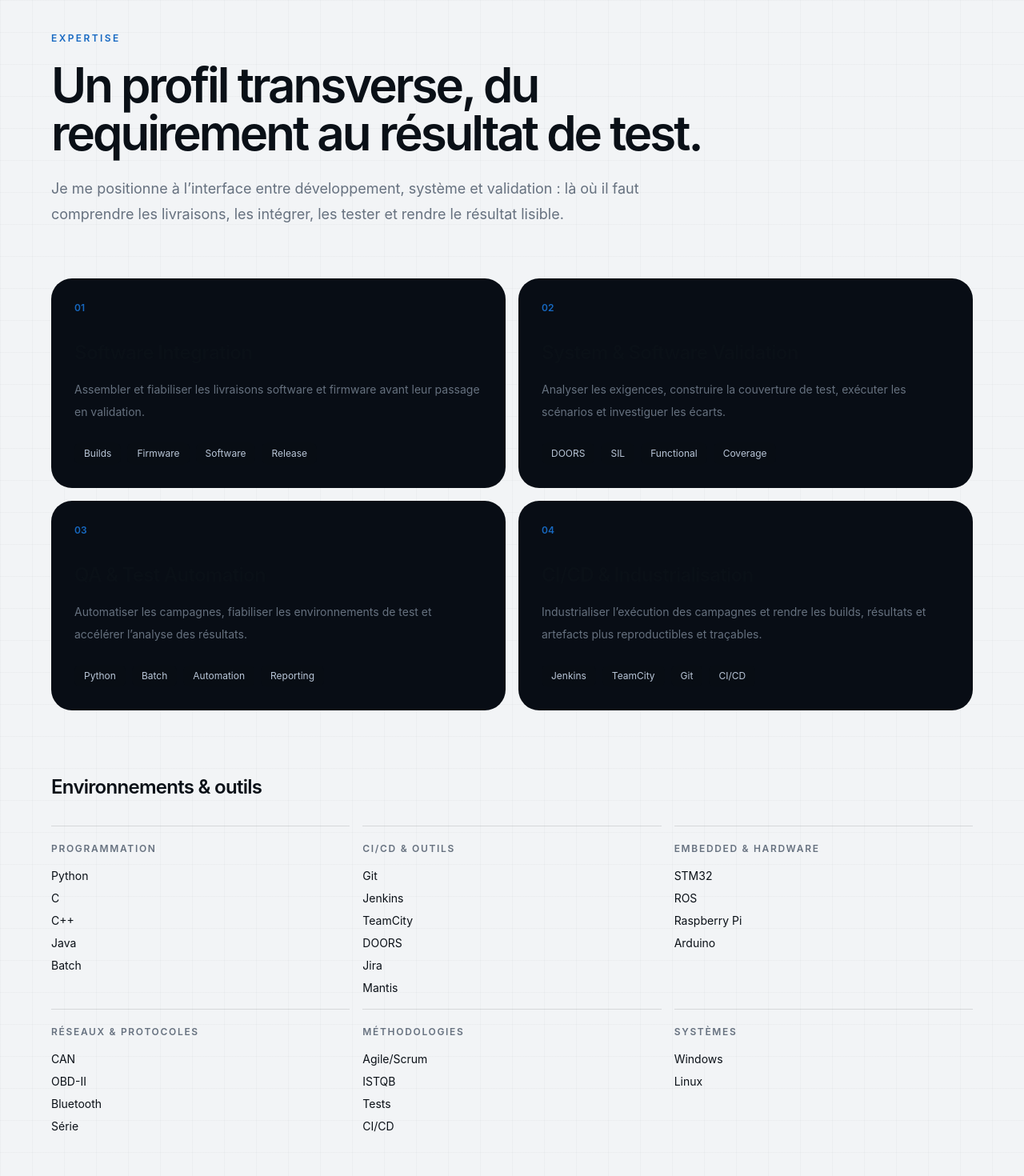
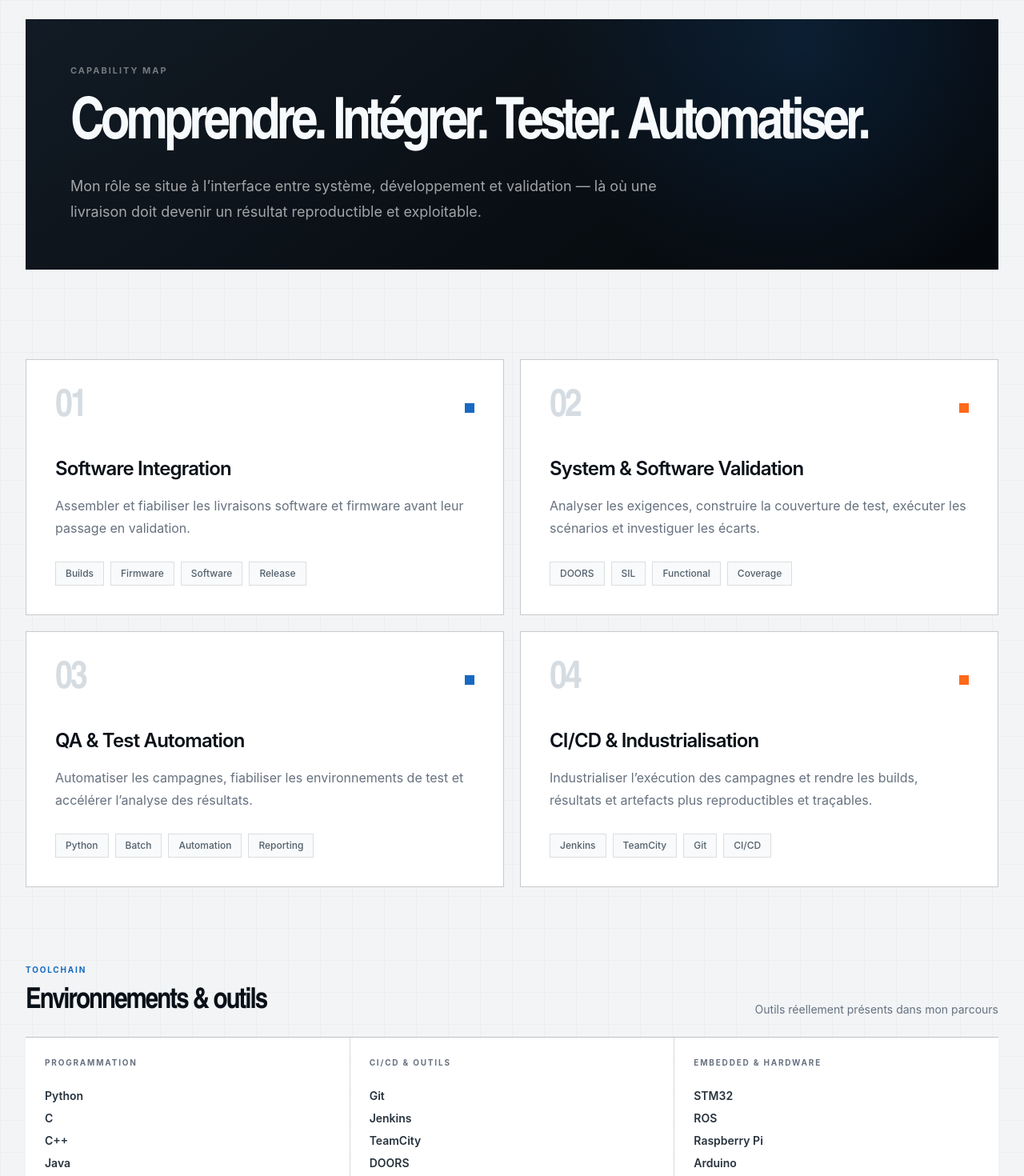
Before and after one commit to Robotham33/Portfolio-Hamza-Ghourabi, a Next.js app: page /expertise in a window 1280 px wide. Shown: the part 120-1590 px from the top of the page at 80% size. Built offline with nearby package versions, Linux system fonts and the light colour scheme.

Commit message:
style(v4): redesign expertise page

```diff
--- a/app/expertise/page.tsx
+++ b/app/expertise/page.tsx
@@ -6,40 +6,54 @@ export default function ExpertisePage() {
   return (
     <>
       <SiteHeader />
-      <main className="px-5 pt-32 pb-24 sm:px-6 lg:px-8 lg:pt-40">
-        <div className="mx-auto max-w-6xl">
-          <p className="text-xs font-semibold tracking-[0.2em] text-[var(--accent)] uppercase">
-            Expertise
+      <main className="pb-24 pt-32 sm:pt-36">
+        <section className="px-5 sm:px-6 lg:px-8">
+          <div className="ink-panel mx-auto max-w-7xl p-7 text-white sm:p-10 lg:p-14">
+            <p className="tech-label text-[11px] font-bold text-white/42">
+              Capability map
             </p>
-          <h1 className="mt-5 max-w-4xl text-4xl font-semibold tracking-[-0.05em] sm:text-5xl lg:text-6xl">
-            Un profil transverse, du requirement au résultat de test.
+            <h1 className="display-title mt-7 max-w-5xl text-5xl leading-[0.9] font-semibold tracking-[-0.065em] sm:text-6xl lg:text-7xl">
+              Comprendre. Intégrer. Tester. Automatiser.
             </h1>
-          <p className="mt-6 max-w-3xl text-lg leading-8 text-[var(--muted-foreground)]">
-            Je me positionne à l’interface entre développement, système et
-            validation : là où il faut comprendre les livraisons, les intégrer,
-            les tester et rendre le résultat lisible.
+            <p className="mt-7 max-w-3xl text-lg leading-8 text-white/62">
+              Mon rôle se situe à l’interface entre système, développement et
+              validation — là où une livraison doit devenir un résultat
+              reproductible et exploitable.
             </p>
+          </div>
+        </section>
 
-          <div className="mt-16 grid gap-4 md:grid-cols-2">
-            {expertise.map((item) => (
+        <section className="px-5 py-20 sm:px-6 lg:px-8 lg:py-28">
+          <div className="mx-auto max-w-7xl">
+            <div className="grid gap-5 md:grid-cols-2">
+              {expertise.map((item, index) => (
                 <article
                   key={item.title}
-                className="rounded-[26px] border border-[var(--border)] bg-[#080d15] p-7"
+                  className="card-lift border border-[var(--border-strong)] bg-white p-7 sm:p-9"
                 >
-                <p className="text-xs font-semibold text-[var(--accent)]">
+                  <div className="flex items-center justify-between">
+                    <span className="display-title text-5xl font-semibold tracking-[-0.06em] text-[#d5dce2]">
                       {item.index}
-                </p>
-                <h2 className="mt-8 text-2xl font-semibold tracking-[-0.03em]">
+                    </span>
+                    <span
+                      className={`h-3 w-3 ${
+                        index % 2 === 0
+                          ? "bg-[var(--medical)]"
+                          : "bg-[var(--automotive)]"
+                      }`}
+                    />
+                  </div>
+                  <h2 className="mt-9 text-2xl font-semibold tracking-[-0.035em]">
                     {item.title}
                   </h2>
-                <p className="mt-4 text-sm leading-7 text-[var(--muted-foreground)]">
+                  <p className="mt-4 max-w-xl text-base leading-7 text-[var(--muted-foreground)]">
                     {item.text}
                   </p>
-                <div className="mt-6 flex flex-wrap gap-2">
+                  <div className="mt-7 flex flex-wrap gap-2">
                     {item.tags.map((tag) => (
                       <span
                         key={tag}
-                      className="rounded-lg bg-[var(--surface)] px-3 py-1.5 text-xs text-[#b9c6d8]"
+                        className="border border-[var(--border)] bg-[var(--paper)] px-3 py-1.5 text-xs font-medium text-[#52606c]"
                       >
                         {tag}
                       </span>
@@ -49,34 +63,40 @@ export default function ExpertisePage() {
               ))}
             </div>
 
-          <section className="mt-20">
-            <h2 className="text-2xl font-semibold tracking-[-0.03em]">
+            <section className="mt-24">
+              <div className="flex items-end justify-between gap-6 border-b border-[var(--border-strong)] pb-6">
+                <div>
+                  <p className="tech-label text-[10px] font-bold text-[var(--accent)]">
+                    Toolchain
+                  </p>
+                  <h2 className="display-title mt-3 text-4xl font-semibold tracking-[-0.055em]">
                     Environnements & outils
                   </h2>
-            <div className="mt-8 grid gap-4 md:grid-cols-3">
+                </div>
+                <p className="hidden text-sm text-[var(--muted-foreground)] md:block">
+                  Outils réellement présents dans mon parcours
+                </p>
+              </div>
+
+              <div className="grid gap-px bg-[var(--border)] md:grid-cols-2 lg:grid-cols-3">
                 {toolGroups.map((group) => (
-                <div
-                  key={group.label}
-                  className="border-t border-[var(--border)] pt-5"
-                >
-                  <p className="text-xs font-semibold tracking-[0.14em] text-[var(--muted-foreground)] uppercase">
+                  <article key={group.label} className="bg-white p-6">
+                    <p className="tech-label text-[10px] font-bold text-[var(--muted-foreground)]">
                       {group.label}
                     </p>
-                  <div className="mt-4 space-y-2">
+                    <div className="mt-6 space-y-2">
                       {group.items.map((item) => (
-                      <p
-                        key={item}
-                        className="text-sm text-[var(--foreground)]"
-                      >
+                        <p key={item} className="text-sm font-semibold text-[#27333e]">
                           {item}
                         </p>
                       ))}
                     </div>
-                </div>
+                  </article>
                 ))}
               </div>
             </section>
           </div>
+        </section>
       </main>
       <SiteFooter />
     </>
```
Lines whose indentation alone changed are shown as unchanged.
